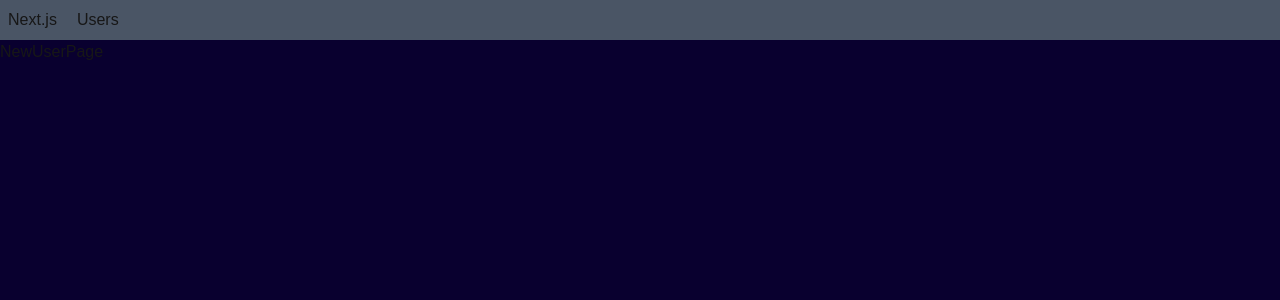
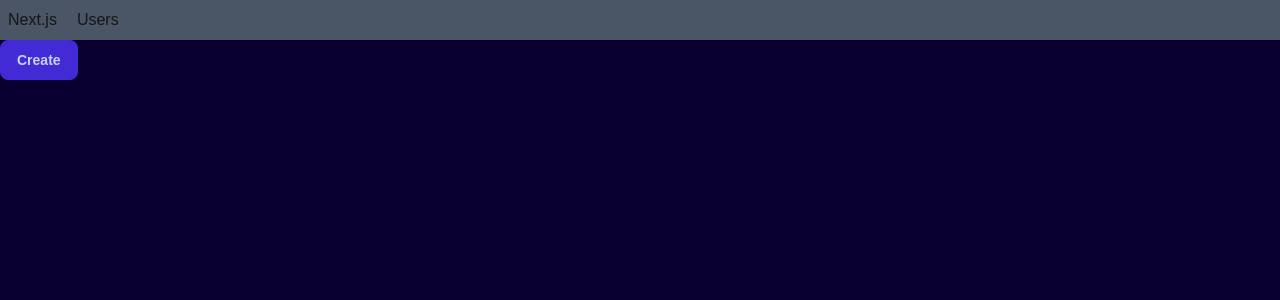
Before and after one commit to RAFYA-Hamza/NextJS-course, a Next.js app in the folder next-course/: page /users/new in a window 1280 px wide. Shown: the top 300 px of the page. Built offline with nearby package versions, Linux system fonts and the light colour scheme.

Commit message:
How to use programatic navigation

```diff
--- a/next-course/app/users/new/page.tsx
+++ b/next-course/app/users/new/page.tsx
@@ -1,5 +1,14 @@
+"use client";
+
+import { useRouter } from "next/navigation";
+
 const NewUserPage = () => {
-  return <div>NewUserPage</div>;
+  const router = useRouter();
+  return (
+    <button className="btn btn-neutral" onClick={() => router.push("/users")}>
+      Create
+    </button>
+  );
 };
 
 export default NewUserPage;
--- a/next-course/app/users/page.tsx
+++ b/next-course/app/users/page.tsx
@@ -1,3 +1,4 @@
+import Link from "next/link";
 import UserTable from "./UserTable";
 
 interface Props {
@@ -7,7 +8,10 @@ interface Props {
 const UsersPage = async ({ searchParams: { sortOrder } }: Props) => {
   return (
     <>
-      <h1>User page</h1>
+      <h1>Users</h1>
+      <Link href="/users/new" className="btn btn-primary">
+        New user
+      </Link>
       <UserTable sortOrder={sortOrder} />
     </>
   );
```
